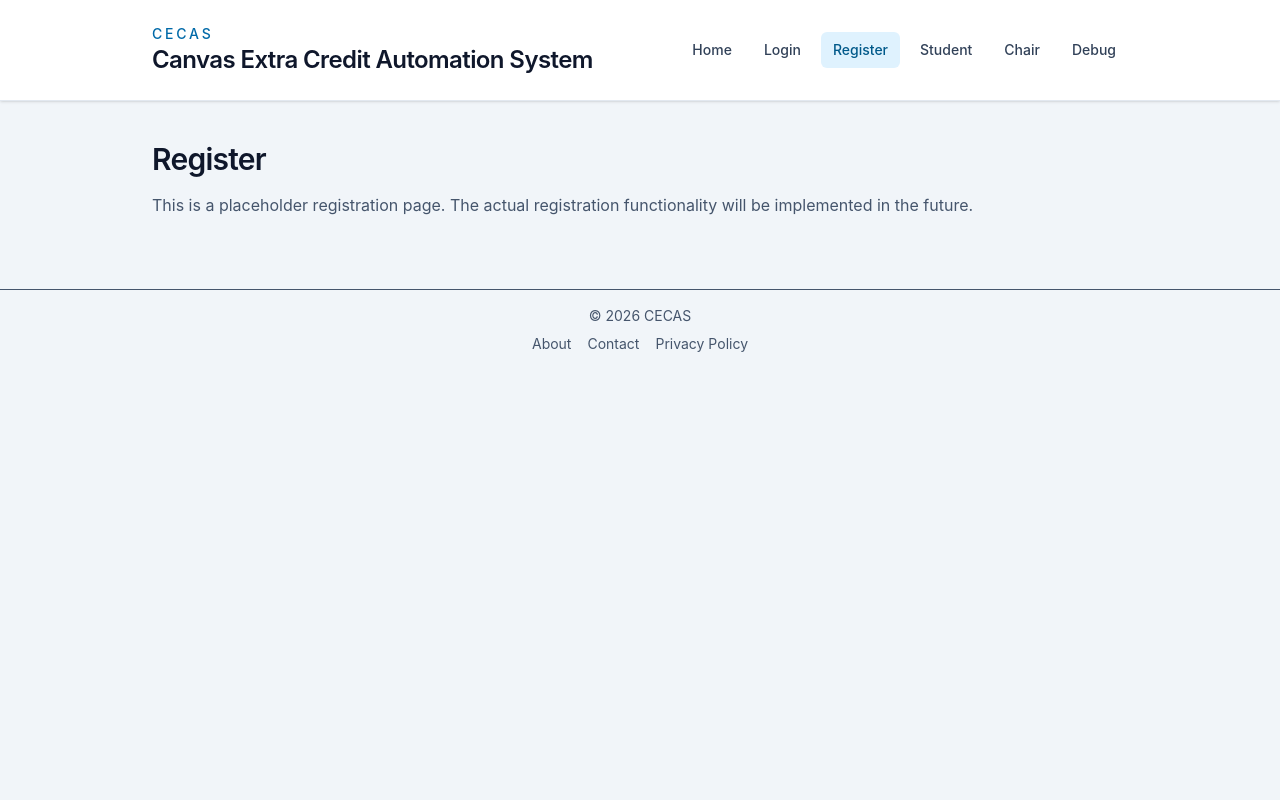
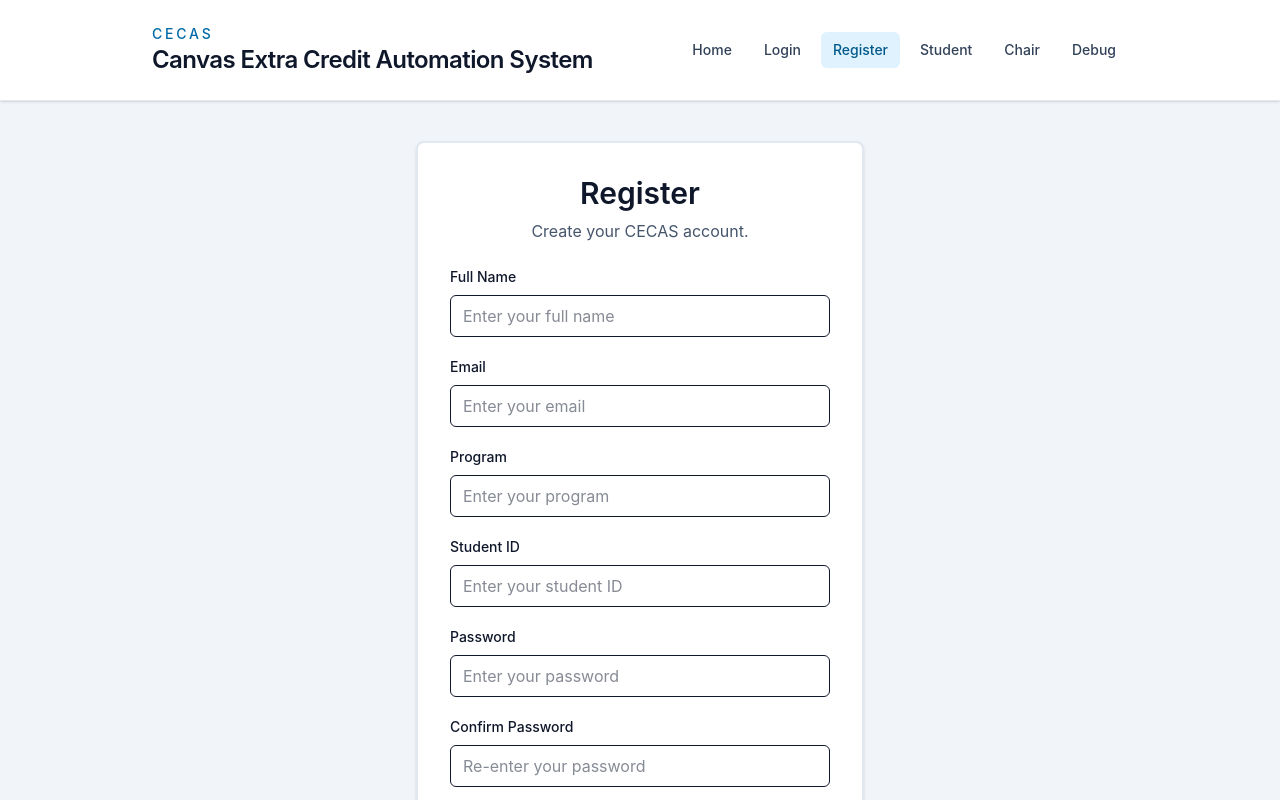
Before and after one commit to RafaelRG9/cecas-practicum-portfolio, a React (Vite) app in the folder frontend/: page /register in a window 1280 px wide. Shown: the top 800 px of the page. Built offline with nearby package versions, Linux system fonts and the light colour scheme; no server answers.

Commit message:
Add registration page and hook using updated RegisterRequest (#124)
* Add registration page and hook using updated RegisterRequest

* redirect to login after registration and preserve email

```diff
--- a/frontend/src/hooks/useLogin.ts
+++ b/frontend/src/hooks/useLogin.ts
@@ -1,11 +1,16 @@
 import { useState } from 'react'
 import { useNavigate } from 'react-router-dom'
 import authService from '../services/AuthService'
+import { useLocation } from 'react-router-dom'
 
 export function useLogin() {
   const navigate = useNavigate()
+  const location = useLocation();
 
-  const [email, setEmail] = useState('')
+  const [email, setEmail] = useState(
+    () => location.state?.email ?? ''
+  );
+
   const [password, setPassword] = useState('')
   const [confirmPassword, setConfirmPassword] = useState('')
   const [loading, setLoading] = useState(false)
--- /dev/null
+++ b/frontend/src/hooks/useRegister.ts
@@ -0,0 +1,67 @@
+import { useState, type FormEvent } from 'react'
+import authService from '../services/AuthService'
+import { useNavigate } from 'react-router-dom';
+
+export function useRegister() {
+  const [fullName, setFullName] = useState('')
+  const [email, setEmail] = useState('')
+  const [password, setPassword] = useState('')
+  const [confirmPassword, setConfirmPassword] = useState('')
+  const [program, setProgram] = useState('')
+  const [studentId, setStudentId] = useState('')
+
+  const [loading, setLoading] = useState(false)
+  const [error, setError] = useState('')
+  const navigate = useNavigate()
+
+
+  async function handleSubmit(e: FormEvent<HTMLFormElement>) {
+    e.preventDefault()
+
+    setError('')
+
+    if (password !== confirmPassword) {
+      setError('Passwords do not match.')
+      return
+    }
+
+    setLoading(true);
+
+    try {
+      await authService.register({
+        fullName,
+        email,
+        password,
+        program,
+        studentId: Number(studentId),
+      })
+
+      navigate('/login', {
+        state: { email },
+      })
+
+    } catch (err) {
+      setError(err instanceof Error ? err.message : 'Not able to register.')
+    } finally {
+      setLoading(false)
+    }
+  }
+
+  return {
+    fullName,
+    email,
+    password,
+    confirmPassword,
+    program,
+    studentId,
+    loading,
+    error,
+    setFullName,
+    setEmail,
+    setPassword,
+    setConfirmPassword,
+    setProgram,
+    setStudentId,
+    handleSubmit,
+  }
+}
--- a/frontend/src/pages/RegisterPage.tsx
+++ b/frontend/src/pages/RegisterPage.tsx
@@ -1,10 +1,141 @@
+import Button from '../components/Button'
+import { useRegister } from '../hooks/useRegister'
+
 export default function RegisterPage() {
-    return (
-        <section className="space-y-4">
-        <h1 className="text-3xl font-semibold tracking-tight">Register</h1>
-        <p className="text-slate-600">
-            This is a placeholder registration page. The actual registration functionality will be implemented in the future.
+  const {
+    fullName,
+    email,
+    password,
+    confirmPassword,
+    program,
+    studentId,
+    loading,
+    error,
+    setFullName,
+    setEmail,
+    setPassword,
+    setConfirmPassword,
+    setProgram,
+    setStudentId,
+    handleSubmit,
+  } = useRegister()
+
+  return (
+    <div className="mx-auto max-w-md">
+      <div
+        className={`rounded-lg border-2 bg-white p-8 shadow-sm transition-colors ${
+          error ? 'border-red-500' : 'border-slate-200'
+        }`}
+      >
+        <h1 className="mb-2 text-center text-3xl font-semibold">
+          Register
+        </h1>
+
+        <p className="mb-6 text-center text-slate-600">
+          Create your CECAS account.
         </p>
-        </section>
-    )
+
+        <form className="space-y-5" onSubmit={handleSubmit}>
+          <div>
+            <label htmlFor="fullName" className="mb-2 block text-sm font-medium">
+              Full Name
+            </label>
+            <input
+              id="fullName"
+              type="text"
+              value={fullName}
+              onChange={(e) => setFullName(e.target.value)}
+              className="w-full rounded-md border px-3 py-2 focus:border-blue-500 focus:outline-none"
+              placeholder="Enter your full name"
+              required
+            />
+          </div>
+
+          <div>
+            <label htmlFor="email" className="mb-2 block text-sm font-medium">
+              Email
+            </label>
+            <input
+              id="email"
+              type="email"
+              value={email}
+              onChange={(e) => setEmail(e.target.value)}
+              className="w-full rounded-md border px-3 py-2 focus:border-blue-500 focus:outline-none"
+              placeholder="Enter your email"
+              required
+            />
+          </div>
+
+          <div>
+            <label htmlFor="program" className="mb-2 block text-sm font-medium">
+              Program
+            </label>
+            <input
+              id="program"
+              type="text"
+              value={program}
+              onChange={(e) => setProgram(e.target.value)}
+              className="w-full rounded-md border px-3 py-2 focus:border-blue-500 focus:outline-none"
+              placeholder="Enter your program"
+              required
+            />
+          </div>
+
+          <div>
+            <label htmlFor="studentId" className="mb-2 block text-sm font-medium">
+              Student ID
+            </label>
+            <input
+              id="studentId"
+              type="number"
+              value={studentId}
+              onChange={(e) => setStudentId(e.target.value)}
+              className="w-full rounded-md border px-3 py-2 focus:border-blue-500 focus:outline-none"
+              placeholder="Enter your student ID"
+              required
+            />
+          </div>
+
+          <div>
+            <label htmlFor="password" className="mb-2 block text-sm font-medium">
+              Password
+            </label>
+            <input
+              id="password"
+              type="password"
+              value={password}
+              onChange={(e) => setPassword(e.target.value)}
+              className="w-full rounded-md border px-3 py-2 focus:border-blue-500 focus:outline-none"
+              placeholder="Enter your password"
+              required
+            />
+          </div>
+
+          <div>
+            <label
+              htmlFor="confirmPassword"
+              className="mb-2 block text-sm font-medium"
+            >
+              Confirm Password
+            </label>
+            <input
+              id="confirmPassword"
+              type="password"
+              value={confirmPassword}
+              onChange={(e) => setConfirmPassword(e.target.value)}
+              className="w-full rounded-md border px-3 py-2 focus:border-blue-500 focus:outline-none"
+              placeholder="Re-enter your password"
+              required
+            />
+          </div>
+
+          {error && <p className="text-sm text-red-600">{error}</p>}
+
+          <Button type="submit" disabled={loading} className="w-full">
+            {loading ? 'Registering...' : 'Register'}
+          </Button>
+        </form>
+      </div>
+    </div>
+  )
 }
```
